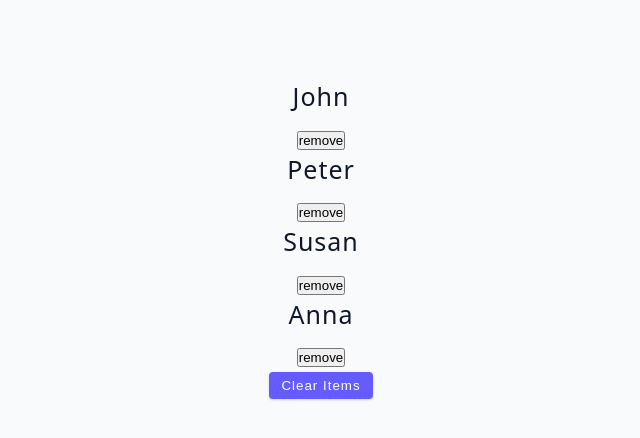
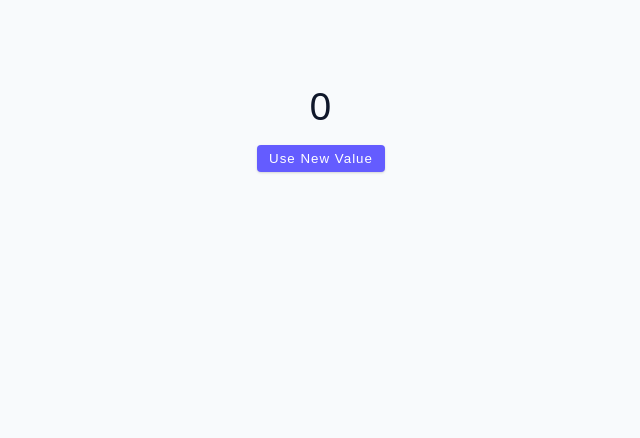
Before and after one commit to MiloRoberts/react-18-john-smilga-course, a React (Vite) app: page / in a window 1280 px wide. Shown: the top 438 px of the page, without its empty margins (319-959 px from the left). Built offline with nearby package versions, Linux system fonts and the light colour scheme.

Commit message:
Completed through lesson 91

```diff
--- a/src/App.jsx
+++ b/src/App.jsx
@@ -1,4 +1,4 @@
-import Starter from './components/03-useState-array';
+import Starter from './components/05-useState-gotcha';
 function App() {
   return (
     <div className='container'>
--- a/src/components/05-useState-gotcha.jsx
+++ b/src/components/05-useState-gotcha.jsx
@@ -1,5 +1,38 @@
+import { useState } from 'react';
+
 const UseStateGotcha = () => {
-  return <h2>useState "gotcha"</h2>;
+
+  const [value, setValue] = useState(0);
+
+  const handleClick = () => {
+    console.log('clicked the button');
+    setTimeout(() => {
+      setValue((currentState) => {
+        return currentState + 1;
+      });
+    }, 3000);
+  };
+
+  // const addOne = function () {
+  //   setValue(value + 1);
+  //   console.log(value);
+  // };
+
+  // const handleClick = () => {
+  //   setValue((currentState) => {
+  //     const newState = currentState + 1;
+  //     return newState;
+  //   });
+  // };
+
+  return (
+    <>
+      <h2>{value}</h2>
+      {/* <button className="btn" onClick={addOne}>use old value</button>
+      <br /> */}
+      <button className="btn" onClick={handleClick}>use new value</button>
+    </>
+  );
 };
 
 export default UseStateGotcha;
```
Also changed, not shown: src/components/04-useState-object.jsx (+33 -1 lines).
